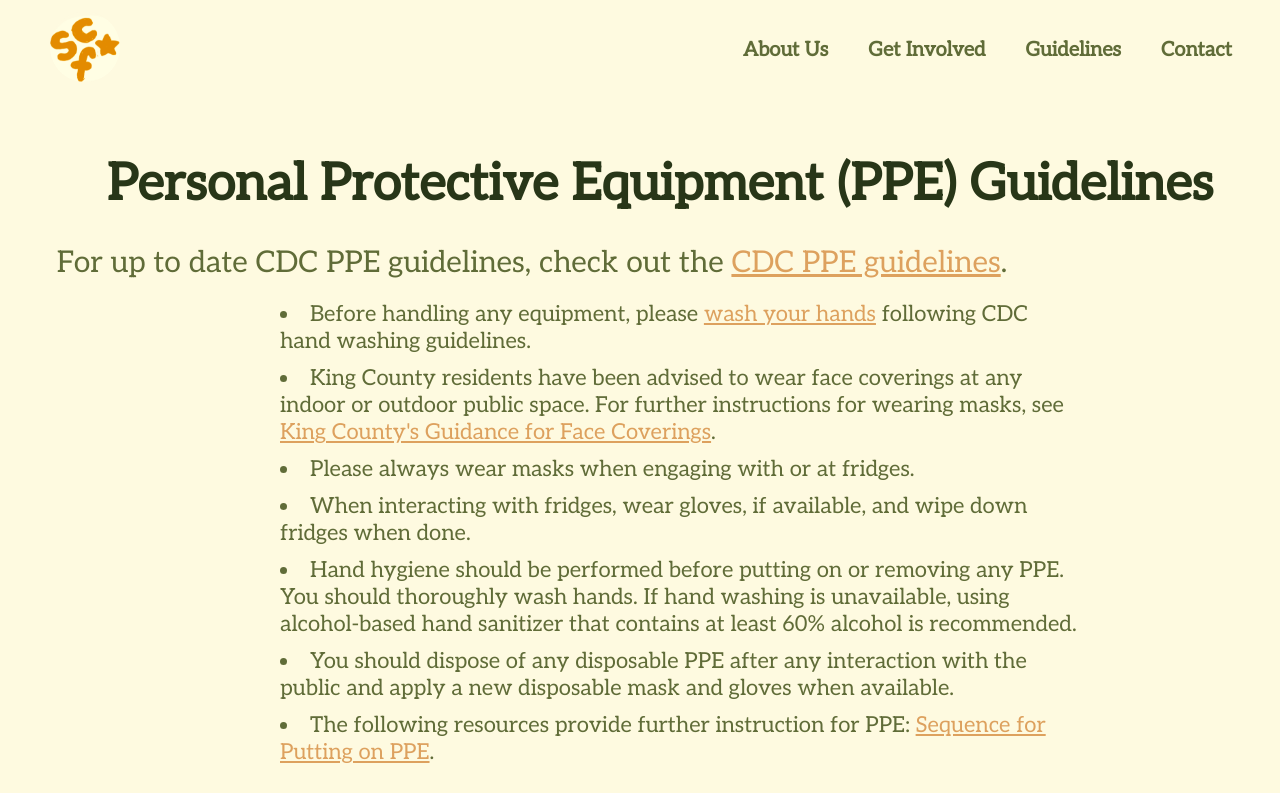
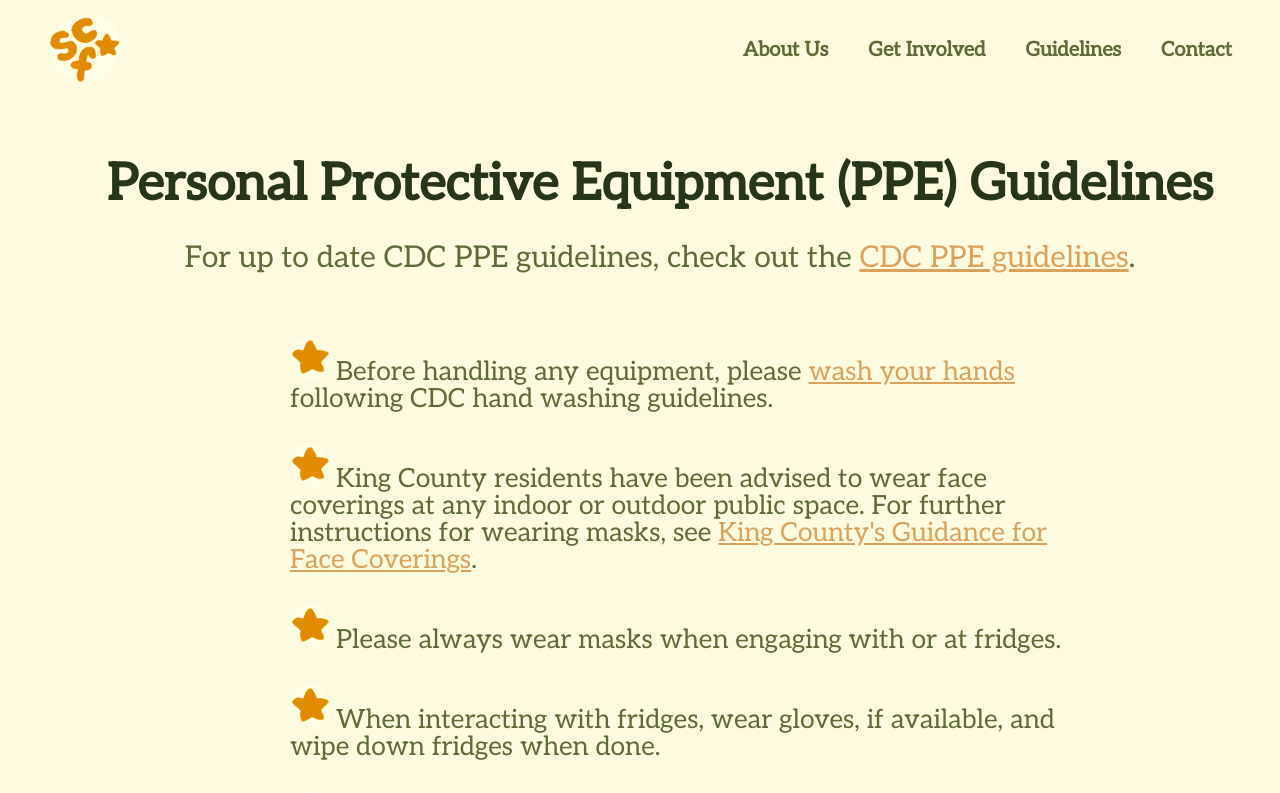
Before and after one commit to webimpactuw/seattle-community-fridge, a React (Create React App) app: page /PPEGuidelines in a window 1280 px wide. Shown: the top 793 px of the page. Built offline with nearby package versions, Linux system fonts and the light colour scheme.

Commit message:
Added star bullet points to PPE guidelines

```diff
--- a/src/pages/FridgeGuidlelines.js
+++ b/src/pages/FridgeGuidlelines.js
@@ -1,6 +1,5 @@
 import React from 'react';
 import '../styles/FridgeGuidelines.css';
-import Star from '../assets/star.png';
 
 function FridgeGuidelines() {
   return (
--- a/src/pages/PPEGuidelines.js
+++ b/src/pages/PPEGuidelines.js
@@ -5,7 +5,7 @@ function PPEGuidelines() {
   return (
     <div className="ppe-container">
       <h1>Personal Protective Equipment (PPE) Guidelines</h1>
-      <p>For up to date CDC PPE guidelines, check out the <a href="https://www.cdc.gov">CDC PPE guidelines</a>.</p>
+      <h2>For up to date CDC PPE guidelines, check out the <a href="https://www.cdc.gov">CDC PPE guidelines</a>.</h2>
       <ul className="guidelines-text">
         <li>Before handling any equipment, please <a href="https://www.cdc.gov/handwashing">wash your hands</a> following CDC hand washing guidelines.</li>
         <li>King County residents have been advised to wear face coverings at any indoor or outdoor public space. For further instructions for wearing masks, see <a href="https://www.kingcounty.gov">King County's Guidance for Face Coverings</a>.</li>
--- a/src/styles/PPEGuidelines.css
+++ b/src/styles/PPEGuidelines.css
@@ -1,5 +1,6 @@
 .ppe-container {
-  width: 100%;
+  width: 100vw;
+  height: 100vh;
   padding: 20px;
   font-family: 'Aleo', serif;
   color: #606C38;
@@ -13,13 +14,15 @@
   margin-bottom: 20px;
 }
 
-.ppe-container p {
+.ppe-container h2 {
+  font-weight: 400;
   font-size: 30px;
   line-height: 36px;
-  margin-bottom: 20px;
+  margin-bottom: 50px;
 }
 
 .guidelines-text {
+  list-style-image: url('../assets/star.png');
   font-size: 22px;
   line-height: 27px;
   text-align: left;
@@ -30,6 +33,8 @@
 
 .guidelines-text li {
   margin-bottom: 10px;
+  font-size: 1.2em;
+  padding: 10px;
 }
 
 a {
```
